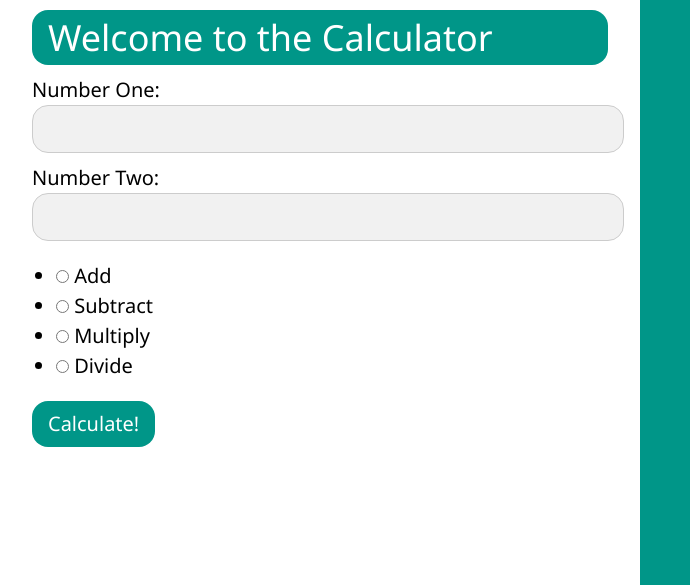
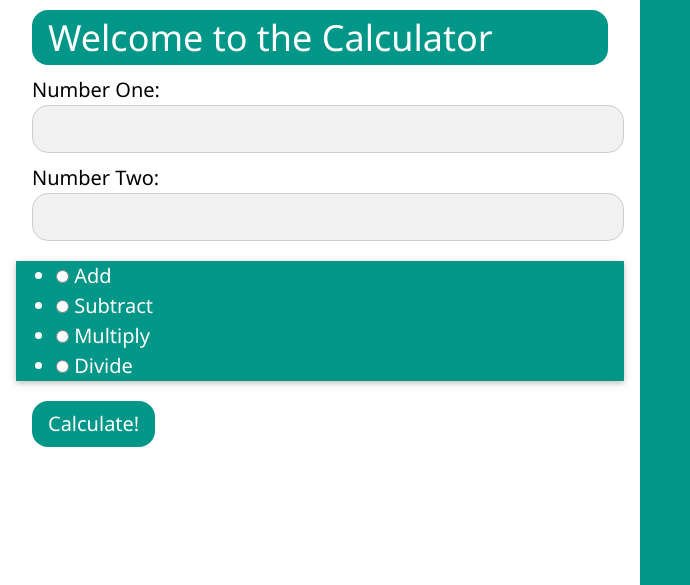
Before and after one commit to CallumLee22/FLASK-INTRO, a Flask app: page / in a window 1280 px wide. Shown: the top 585 px of the page, without its empty margins (0-690 px from the left). Run offline with Flask 3, Linux system fonts and the light colour scheme.

Commit message:
New form styled

```diff
--- a/templates/calc.jinja
+++ b/templates/calc.jinja
@@ -40,7 +40,7 @@
                      {{ form.csrf_token }}
                     <h4 class="w3-margin-left">{{ form.number1.label }} {{ form.number1(class="w3-input w3-round-xlarge w3-border w3-light-grey") }}</h4>
                     <h4 class="w3-margin-left">{{ form.number2.label }} {{ form.number2(class="w3-input w3-round-xlarge w3-border w3-light-grey") }}</h4>
-                    <h4>{{ form.operation() }}</h4>
+                    <h4 class="w3-card w3-teal">{{ form.operation() }}</h4>
                     <h4><input class="w3-button w3-teal w3-round-xlarge w3-margin-left" type="submit" value="Calculate!"></h4>
                  </form>
              </div>
```
